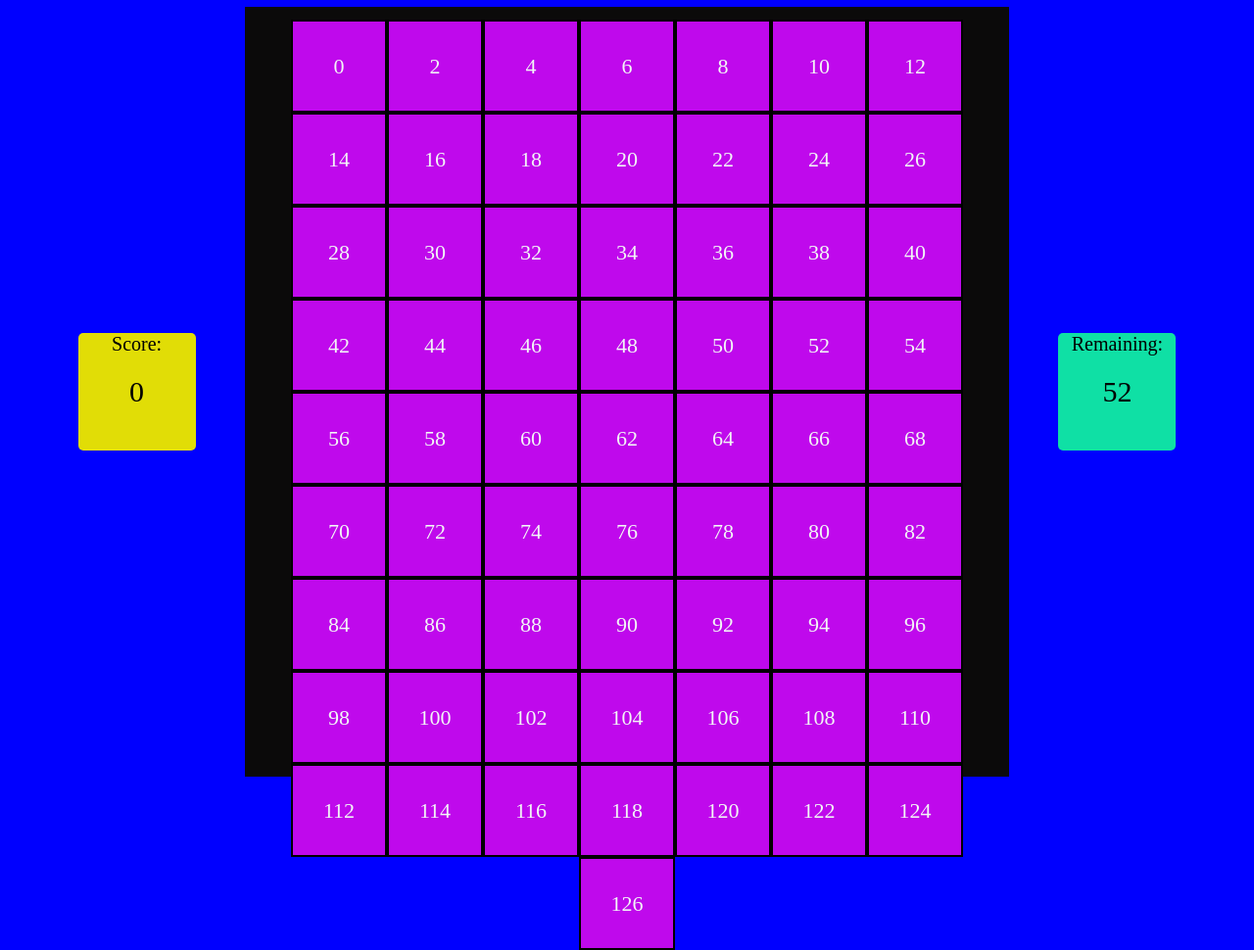
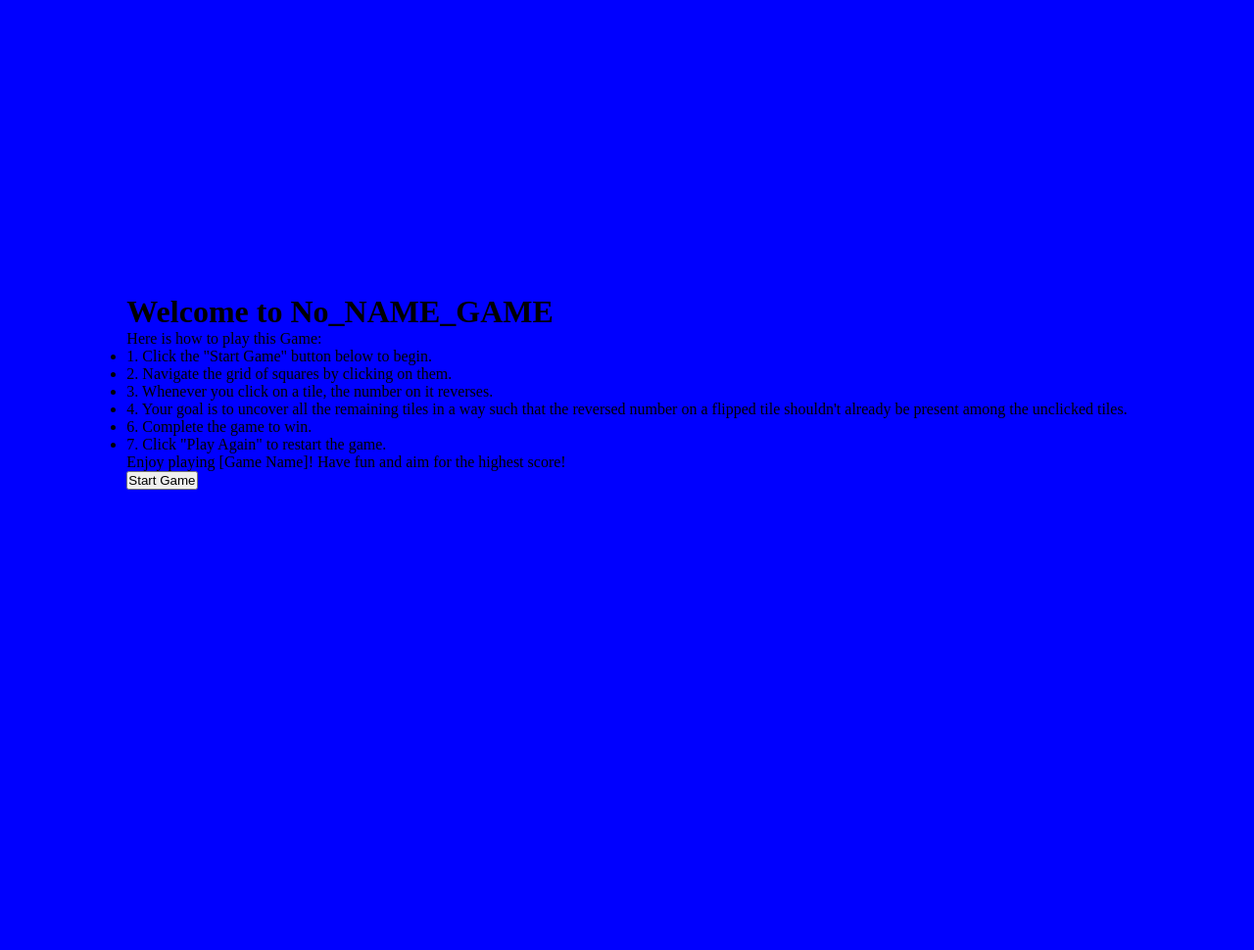
Before and after one commit to codereyinish/No-Name-Game, a plain HTML site: page index.html in a window 1280 px wide. Shown: the whole page at 98% size. After the commit the page ends 800 px from the top, so only its background shows below. Drawn offline with nearby package versions, Linux system fonts and the light colour scheme.

Commit message:
"Feat: Add Instruction html under main Index.html"
Since index.html is the default html file opening so  place  first stage of the game (Game Instruction) inside index.html file

```diff
--- a/index.html
+++ b/index.html
@@ -3,20 +3,28 @@
 <head>
     <meta charset="UTF-8">
     <meta name="viewport" content="width=device-width, initial-scale=1.0">
-    <title>Document</title>
+    <title>Game Instructions</title>
+    <script src="instruction.js" defer></script>
     <link rel="stylesheet" href="main.css">
-    <script src="node_modules/jquery/dist/jquery.min.js"></script>
-    <script src="index.js" defer></script>
 </head>
 <body>
-    <div id="ScoreBoard">
-        <span>Score:</span>
-        <div id="score"></div>
+<div id="instructionPage" class="GameInstruction">
+    <div id="Wrapper">
+    <h1>Welcome to No_NAME_GAME </h1>
+    <p>Here is how to play this Game:</p>
+    <ul>
+        <li>1. Click the "Start Game" button below to begin.</li>
+        <li>2. Navigate the grid of squares by clicking on them.</li>
+        <li>3. Whenever you click on a tile, the number on it reverses.</li>
+        <li>4. Your goal is to uncover all the remaining tiles in a way such that the reversed number on a flipped tile shouldn't already be present among the unclicked tiles.</li>
+        <li>6. Complete the game to win.</li>
+        <li>7. Click "Play Again" to restart the game.
+    </ul>
+    <p  id="lasttext">
+        Enjoy playing [Game Name]! Have fun and aim for the highest score!
+    </p>
     </div>
-    <div id="mainDiv"></div>
-    <div id="Remaining">
-        <span>Remaining:</span>
-        <div id="remaining">2</div>
-    </div>
+        <button id="startGameBtn">Start Game</button>
+</div>
 </body>
 </html>
```
